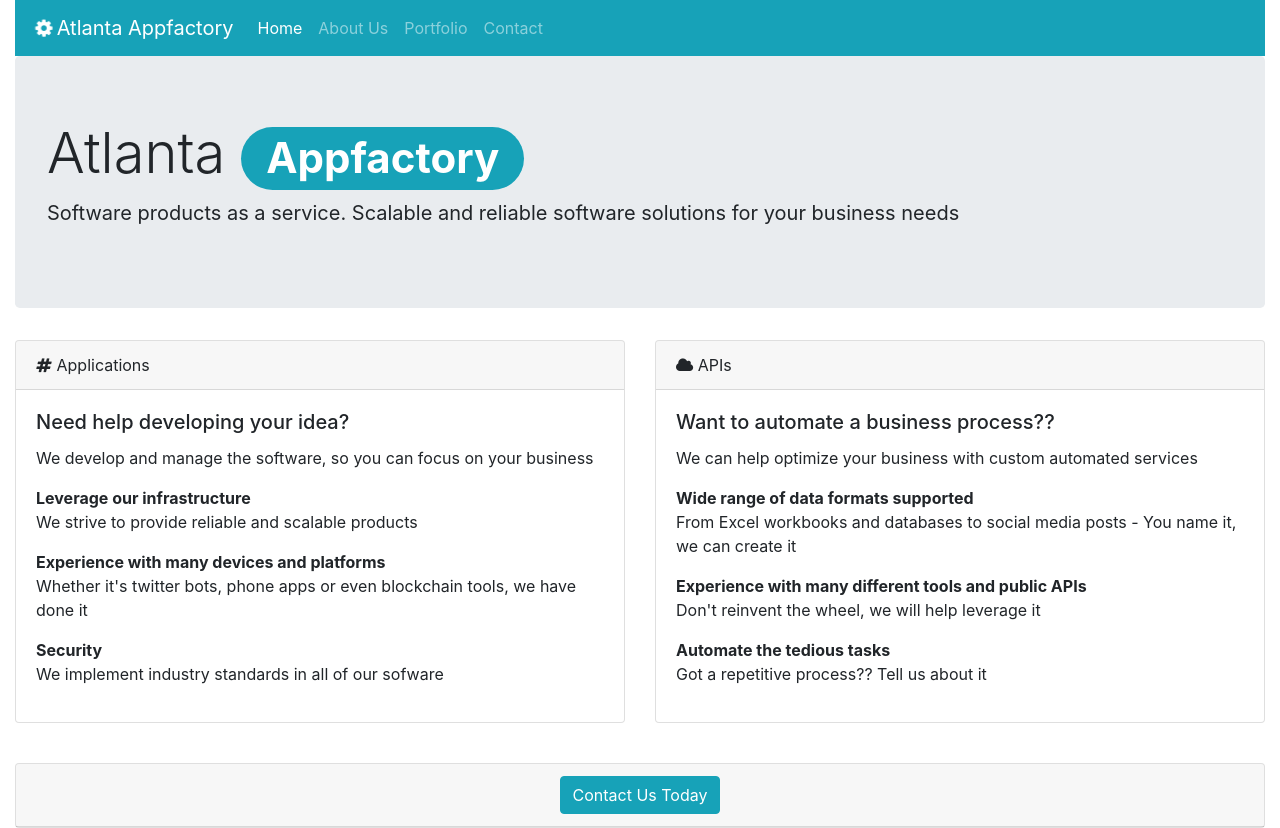
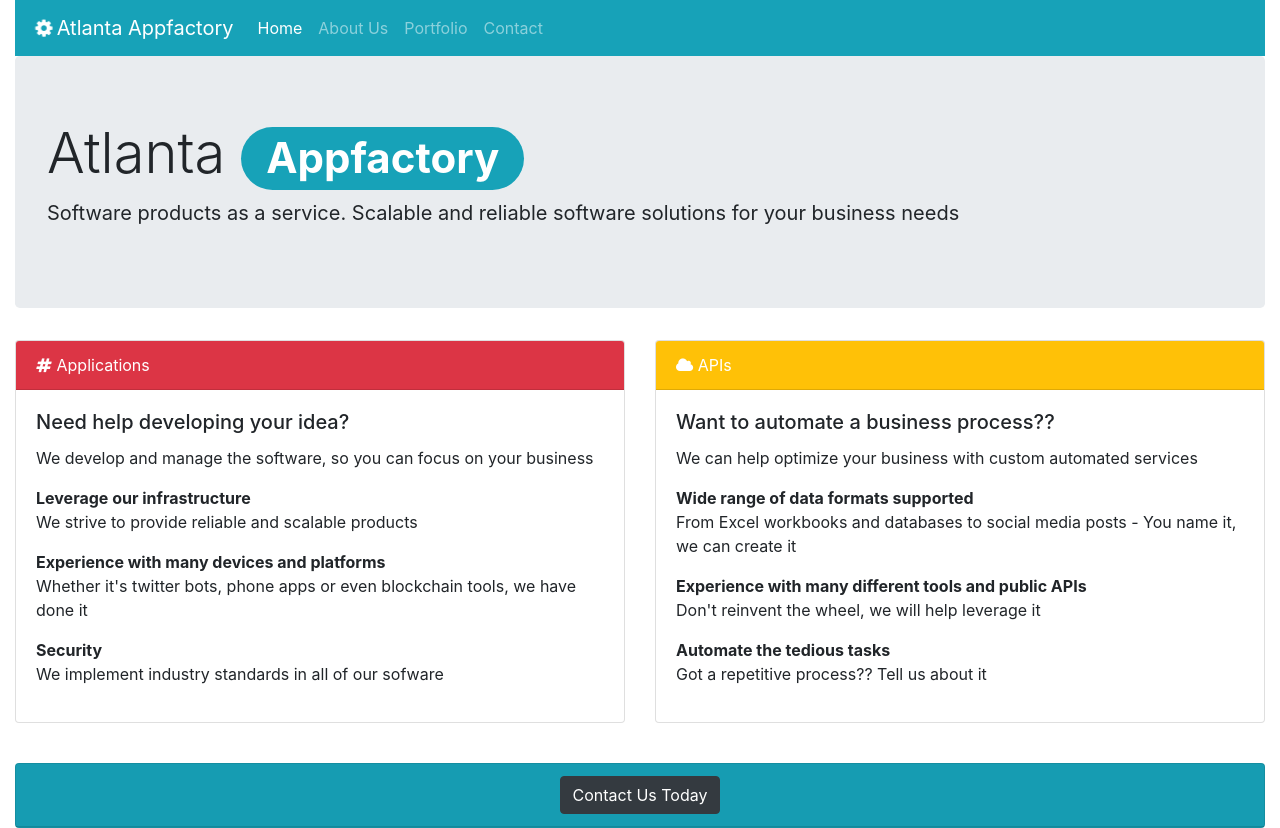
Before and after one commit to jtovar2/alantaAppfactory, an Angular app: page / in a window 1280 px wide. Built offline with nearby package versions, Linux system fonts and the light colour scheme.

Commit message:
a lil color

```diff
--- a/src/app/about/about.component.html
+++ b/src/app/about/about.component.html
@@ -23,6 +23,21 @@
             </ul>
         </div>
       </div>
+      <div class="col">
+        <div class="card">
+              <img class="card-img-top" src="/assets/zahi.jpg " alt="Card image cap">
+              <div class="card-body">
+                <h5 class="card-title">Zahir Eaton</h5>
+                <p class="card-text">Co-Founder and FullStack Developer </p>
+                <p class="card-text">Georgia State University Graduate </p>
+              </div>
+                <ul class="list-group list-group-flush">
+                  <li class="list-group-item"><a href="https://github.com/Zahir234"><i class="fa fa-github"></i> GitHub</a></li>
+                  <li class="list-group-item"><a href="https://instagram.com/eatonzahir"><i class="fa fa-instagram"></i> Instagram</a></li>
+                  <li class="list-group-item"> <a href="https://www.linkedin.com/in/zahir-stewart-eaton-636b5113b/"><i class="fa fa-linkedin"></i> LinkedIn</a></li>
+                </ul>
+      </div>
+    </div>
 
       <div class="col">
         <div class="card">
@@ -58,19 +73,4 @@
         </div>
       </div>
 
-      <div class="col">
-        <div class="card">
-              <img class="card-img-top" src="/assets/zahi.jpg " alt="Card image cap">
-              <div class="card-body">
-                <h5 class="card-title">Zahir Eaton</h5>
-                <p class="card-text">Co-Founder and FullStack Developer </p>
-                <p class="card-text">Georgia State University Graduate </p>
-              </div>
-                <ul class="list-group list-group-flush">
-                  <li class="list-group-item"><a href="https://github.com/Zahir234"><i class="fa fa-github"></i> GitHub</a></li>
-                  <li class="list-group-item"><a href="https://instagram.com/eatonzahir"><i class="fa fa-instagram"></i> Instagram</a></li>
-                  <li class="list-group-item"> <a href="https://www.linkedin.com/in/zahir-stewart-eaton-636b5113b/"><i class="fa fa-linkedin"></i> LinkedIn</a></li>
-                </ul>
-      </div>
-    </div>
 </div>
--- a/src/app/footer/footer.component.html
+++ b/src/app/footer/footer.component.html
@@ -1,6 +1,6 @@
 
-  	<div class="card text-center">
+  	<div class="card text-center bg-info">
   		<div class="card-header">
-  <a routerLink="/contact" [hidden]="router.url == '/about' " class="btn btn-info">Contact Us Today</a>
+  <a routerLink="/contact" [hidden]="router.url == '/about' " class="btn btn-dark">Contact Us Today</a>
   </div>
 </div>
--- a/src/app/home/home.component.html
+++ b/src/app/home/home.component.html
@@ -14,7 +14,7 @@
 
 
 		  <div class="card">
-		  <div class="card-header">
+		  <div class="card-header bg-danger text-white">
 		  	<i class="fa fa-hashtag" aria-hidden="true"></i> Applications
 		  </div>
 		  <div class="card-body">
@@ -43,7 +43,7 @@
 
 	<div class="col-12 col-md-6">
 		<div class="card">
-		  <div class="card-header">
+		  <div class="card-header bg-warning text-white">
 		    <i class="fa fa-cloud" aria-hidden="true"></i> APIs
 		  </div>
 		  <div class="card-body">
--- a/src/app/portfolio/portfolio.component.html
+++ b/src/app/portfolio/portfolio.component.html
@@ -2,7 +2,7 @@
 <div class="container">
 	<div class="card text-white bg-dark">
       <div class="card-header">
-        <h2 class="display-7"> What we have made</h2>
+        <h2 class="display-7"> Our Work!</h2>
       </div>
     </div>
 
@@ -46,7 +46,7 @@
 		      <div class="jumbotron">
   				<h1 class="display-4">sMarta</h1>
   				<p class="lead">
-		        The purpose of the "sMarta" app was to make an application that is not only cool and creative, but most important useful. By turning human-like phrases into entities that can be read a variable to provide the correct information through API calls, we were able to create a google-home-based application that presents the user with accurate information on online rail-times and available amenities at all Marta Stations.
+		        The purpose of the "sMarta" app was to make an application that is not only cool and creative, but most importantly useful. By turning human-like phrases into entities, we were able to create a program capable of fetching and returning to the user, accurate information on online rail-times and available amenities at all Marta Stations.
 		    	</p>
 		      </div>
 		    </div>
```
